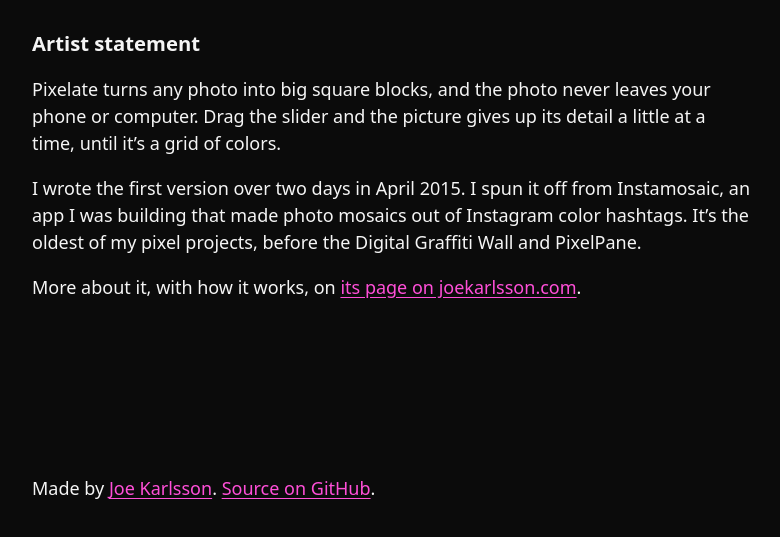
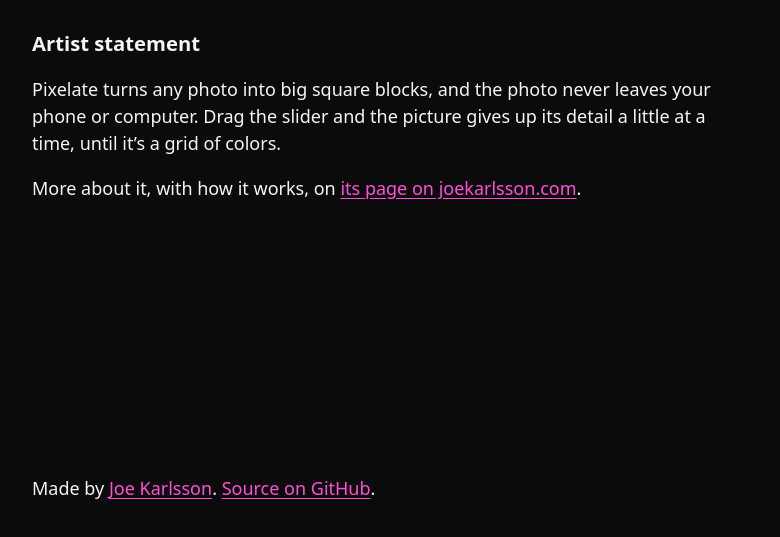
Before and after one commit to JoeKarlsson/Pixelate, a website: page site/about.html in a window 1280 px wide. Shown: the part 253-790 px from the top of the page, without its empty margins (4-784 px from the left). Drawn offline with Linux system fonts and the light colour scheme.

Commit message:
fix: About page carries the current artist statement

```diff
--- a/site/about.html
+++ b/site/about.html
@@ -27,7 +27,6 @@
   <main id="main" class="prose">
     <h2>Artist statement</h2>
     <p>Pixelate turns any photo into big square blocks, and the photo never leaves your phone or computer. Drag the slider and the picture gives up its detail a little at a time, until it&rsquo;s a grid of colors.</p>
-    <p>I wrote the first version over two days in April 2015. I spun it off from Instamosaic, an app I was building that made photo mosaics out of Instagram color hashtags. It&rsquo;s the oldest of my pixel projects, before the Digital Graffiti Wall and PixelPane.</p>
     <p>More about it, with how it works, on <a href="https://www.joekarlsson.com/work/pixelate/">its page on joekarlsson.com</a>.</p>
   </main>
   <footer class="page-footer">
```
